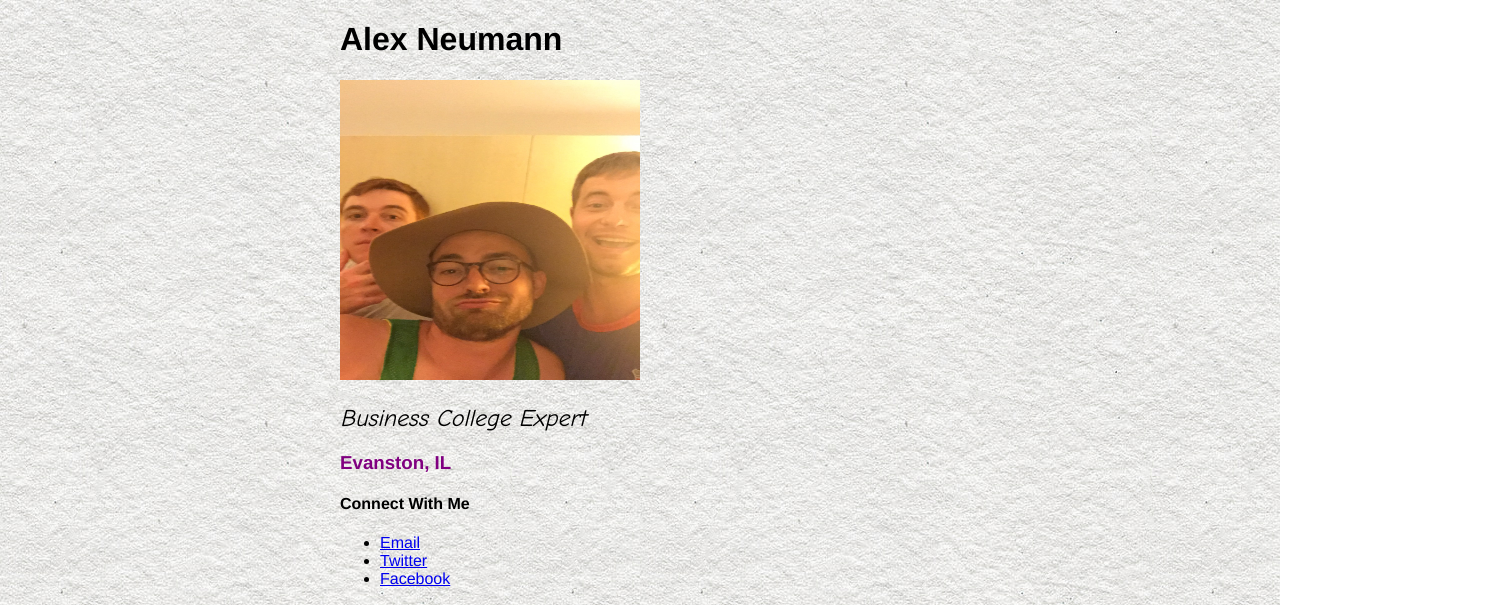
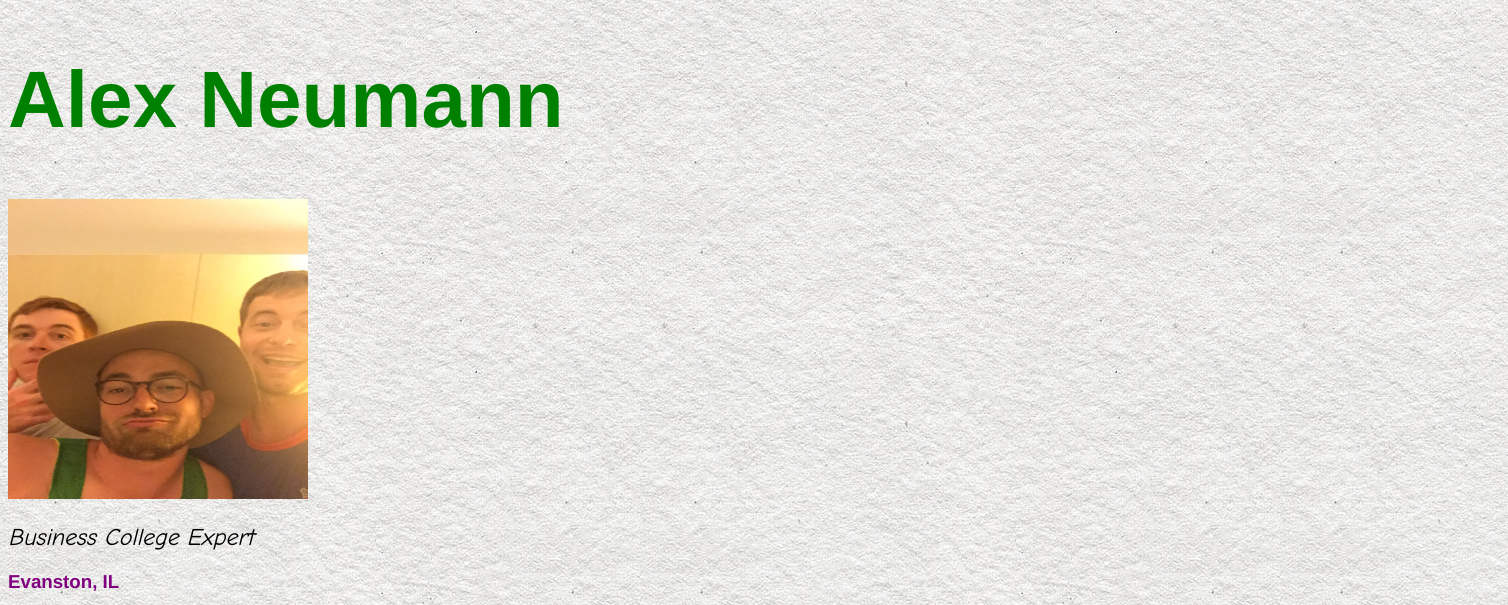
Before and after one commit to aneumann9/aneumann9.github.io, a plain HTML site: page index.html in a window 1280 px wide. Shown: the top 605 px of the page, 1508 px wide, since content can reach past the window. Drawn offline with nearby package versions, Linux system fonts and the light colour scheme.

Commit message:
Header changes

```diff
--- a/index.html
+++ b/index.html
@@ -27,7 +27,6 @@
   <iframe width="420" height="315"
 src="https://www.youtube.com/embed/CMNry4PE93Y">
 </iframe>
-<padding-left:"1000">
 <img " src="http://mediacdn.snorgcontent.com/media/catalog/product/i/l/iliketurtles_fullpic_artwork.jpg" width="15%" height="15%">
 </div>
     <div>
--- a/style.css
+++ b/style.css
@@ -5,7 +5,7 @@ body {
   background-repeat: repeat;
 }
 #wrapper {
-  width: 600px;
+  width: 1500px;
   margin: 20px auto 20px auto;
 }
 #location {
@@ -19,3 +19,7 @@ h2 {font-family: "Comic Sans MS";
 font-style:oblique;
 font-weight: bolder;
 }
+h1 {
+  font-size: 80px;
+  color:green
+}
```
